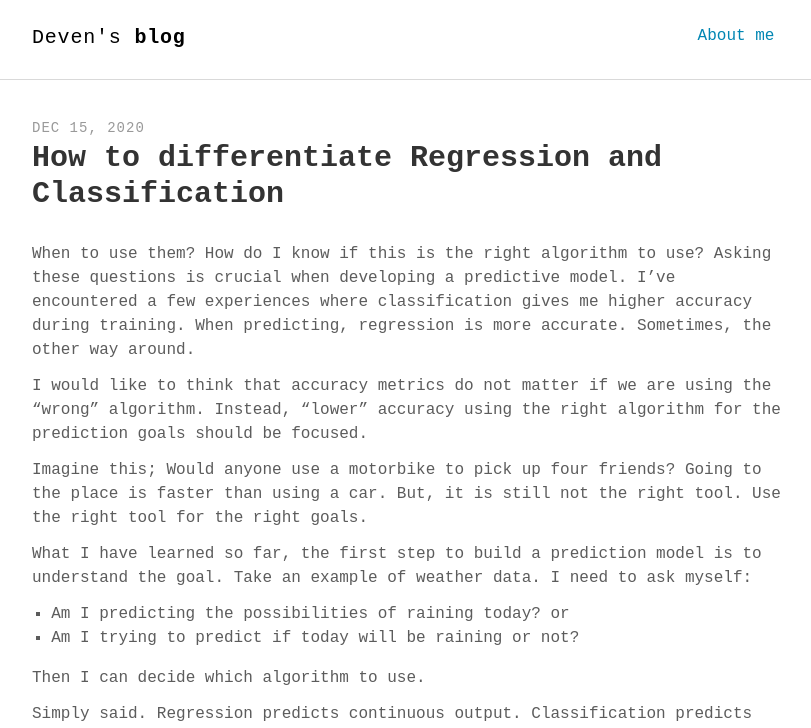
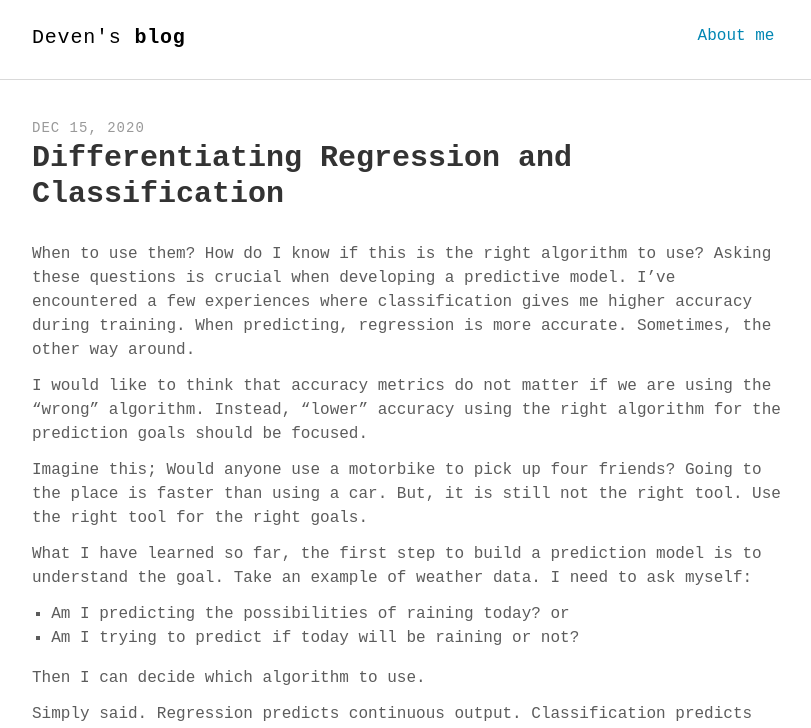
Before and after one commit to devennn/devennn.github.io, a Jekyll site: the page built from _posts/2020-12-15-regression-vs-classification.md, in a window 1280 px wide. Shown: the top 728 px of the page, without its empty margins (232-1043 px from the left). Built offline with Jekyll 4.4.1, drawn with Linux system fonts in a browser that asks for light colours; some web fonts are replaced.

Commit message:
Update 2020-12-15-regression-vs-classification.md

```diff
--- a/_posts/2020-12-15-regression-vs-classification.md
+++ b/_posts/2020-12-15-regression-vs-classification.md
@@ -1,6 +1,6 @@
 ---
 layout: post
-title: How to differentiate Regression and Classification
+title: Differentiating Regression and Classification
 description: "When predicting, regression is more accurate. Sometimes, the other way around"
 keywords: "Regression Classification"
 ---
```
